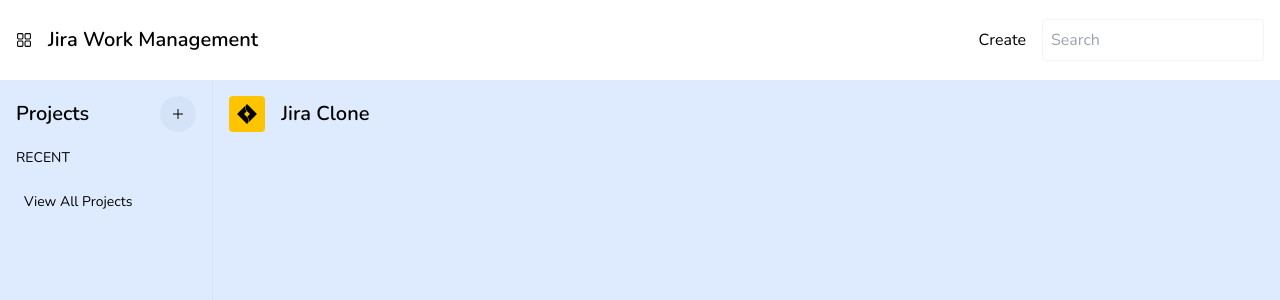
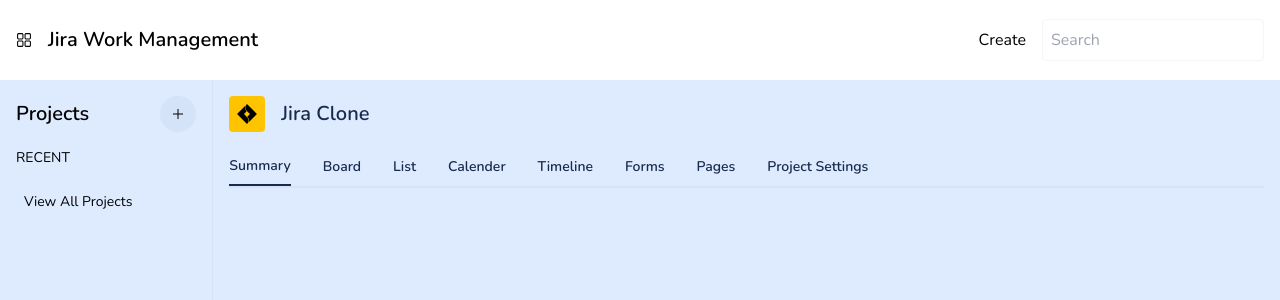
Before and after one commit to Marcos8060/Jira-front-end, a Next.js app: page / in a window 1280 px wide. Shown: the top 300 px of the page. Built offline with nearby package versions, Linux system fonts and the light colour scheme; a web font is replaced by a local one.

Commit message:
added dynamic tabs

```diff
--- a/src/components/Main.js
+++ b/src/components/Main.js
@@ -1,27 +1,35 @@
-import React,{ useState} from "react";
+import React, { useState } from "react";
 import { SiJirasoftware } from "react-icons/si";
 
 const tabItems = [
-    { name: 'Summary'},
-    { name: 'Board'},
-    { name: 'List'},
-    { name: 'Calender'},
-    { name: 'Timeline'},
-    { name: 'Forms'},
-    { name: 'Pages'},
-    { name: 'Project Settings'},
-]
+  { name: "Summary" },
+  { name: "Board" },
+  { name: "List" },
+  { name: "Calender" },
+  { name: "Timeline" },
+  { name: "Forms" },
+  { name: "Pages" },
+  { name: "Project Settings" },
+];
 
 const Main = () => {
-    const [currentTab,setCurrentTab] = useState(0)
+  const [activeTab, setActiveTab] = useState(tabItems[0].name);
 
   return (
     <>
-      <section className="p-4">
+      <section className="p-4 space-y-4">
         <div className="flex items-center gap-4">
-          <SiJirasoftware className="bg-yellow rounded p-2 text-4xl"/>
-          <h1 className="font-semibold text-xl">Jira Clone</h1>
+          <SiJirasoftware className="bg-yellow rounded p-2 text-4xl" />
+          <h1 className="font-semibold text-bluish text-xl">Jira Clone</h1>
         </div>
+
+        <section className="flex items-center gap-8 border-b-2 border-blue">
+          {tabItems.map((tab, index) => (
+            <div onClick={()=> setActiveTab(tab.name)} className={tab.name === activeTab ? 'border-b-2 border-bluish' : '' }>
+              <p key={index} className="text-sm my-2 cursor-pointer text-bluish font-semibold">{tab.name}</p>
+            </div>
+          ))}
+        </section>
       </section>
     </>
   );
--- a/tailwind.config.js
+++ b/tailwind.config.js
@@ -13,6 +13,7 @@
         secondary: '#F4F5F7',
         white: '#FFFFFF',
         blue: '#D5E3F8',
+        bluish: '#172B4D',
         gray: '#F4F5F7'
       }
     },
```
